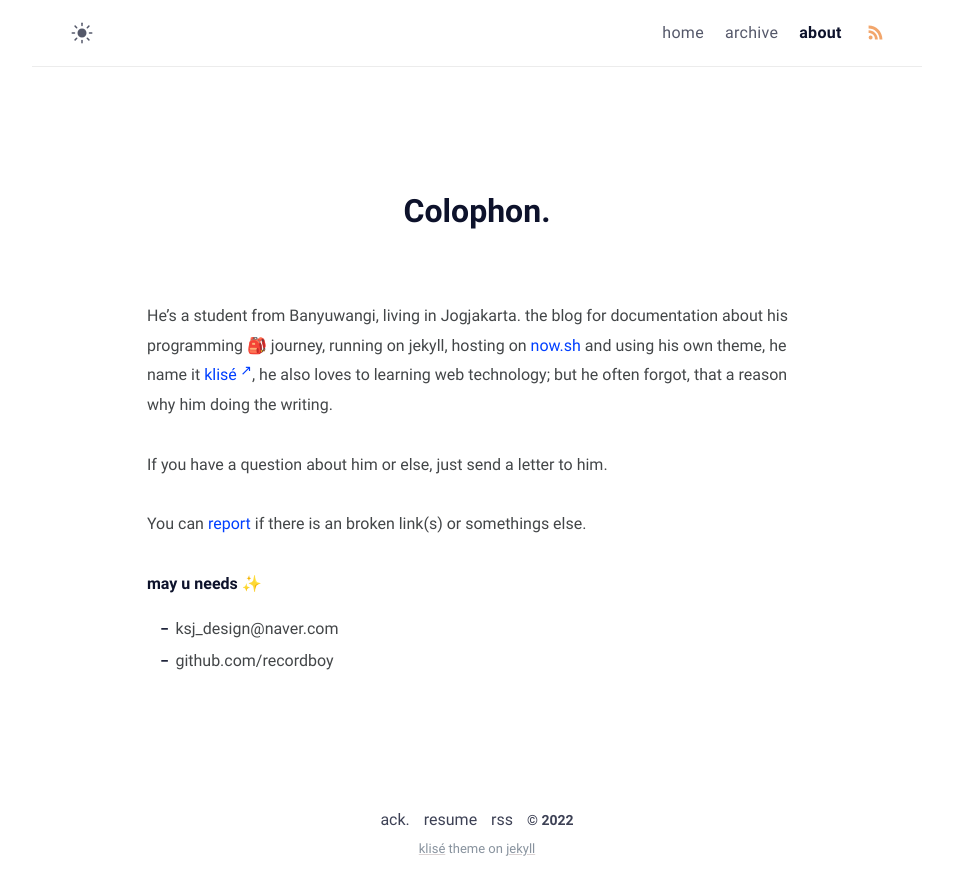
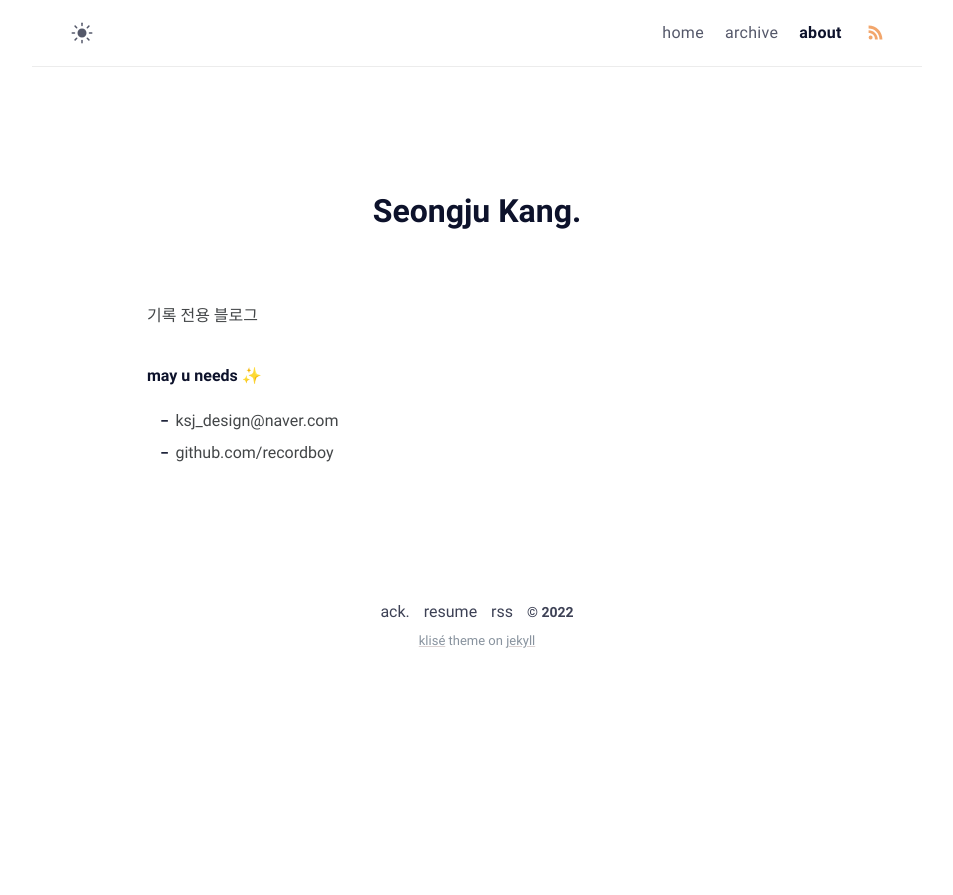
Before and after one commit to recordhouse/recordhouse.github.io, a Jekyll site: the page built from about.md, in a window 1280 px wide. Shown: the top 895 px of the page, without its empty margins (163-1116 px from the left). Built offline with Jekyll 4.4.1, drawn with Linux system fonts in a browser that asks for light colours.

Commit message:
소개 수정

```diff
--- a/about.md
+++ b/about.md
@@ -1,16 +1,12 @@
 ---
-title: Colophon
+title: Seongju Kang
 permalink: /about/
 layout: page
-excerpt: Hello peeps, I'm student of computer science from Banyuwangi, living in Jogjakarta. This blog for documentation about my programming journey, running on jekyll, hosting on netlify and using my own simple theme.
+excerpt: Front-End Technology Blog
 comments: false
 ---
 
-He's a student from Banyuwangi, living in Jogjakarta. the blog for documentation about his programming 🎒 journey, running on jekyll, hosting on [now.sh](http://now.sh) and using his own theme, he name it <a href="https://github.com/piharpi/jekyll-klise" target="_blank" rel="noopener">klisé</a>, he also loves to learning web technology; but he often forgot, that a reason why him doing the writing.
-
-If you have a question about him or else, just send a letter to him.
-
-You can [report](http://github.com/piharpi/jekyll-klise/issues/new) if there is an broken link(s) or somethings else.
+기록 전용 블로그
 
 **may u needs ✨**
 
```
